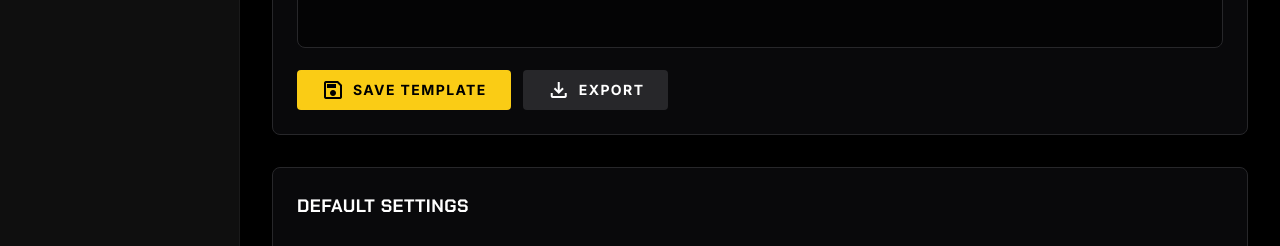
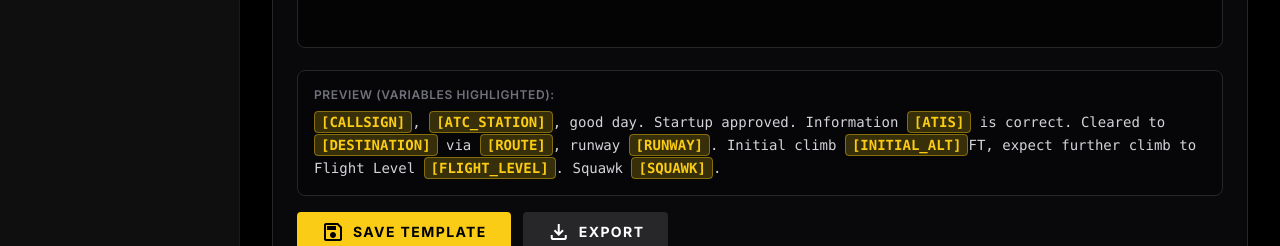
Before and after one commit to hsanmahmood/24ifr, a React (Vite) app in the folder frontend/: page /config in a window 1280 px wide. Shown: the part 433-679 px from the top of the page. Built offline with nearby package versions, Linux system fonts and the light colour scheme; no server answers.

Commit message:
Add visual preview highlighting for template variables

```diff
--- a/frontend/src/pages/ConfigPage.jsx
+++ b/frontend/src/pages/ConfigPage.jsx
@@ -55,6 +55,24 @@ const ConfigPage = () => {
         return settings.clearanceTemplate.replace(/\[([^\]]+)\]/g, '{$1}');
     };
 
+    const renderTemplatePreview = () => {
+        // Split template into parts and variables for visual highlighting
+        const parts = settings.clearanceTemplate.split(/(\[[^\]]+\])/);
+
+        return parts.map((part, index) => {
+            if (part.match(/^\[[^\]]+\]$/)) {
+                // This is a variable
+                return (
+                    <span key={index} className="bg-primary/20 text-primary font-semibold px-1.5 py-0.5 rounded border border-primary/40">
+                        {part}
+                    </span>
+                );
+            }
+            // Regular text
+            return <span key={index}>{part}</span>;
+        });
+    };
+
     const copyExportToClipboard = () => {
         navigator.clipboard.writeText(exportTemplateWithBraces());
         setShowExport(false);
@@ -95,6 +113,13 @@ const ConfigPage = () => {
                     className="w-full h-40 bg-black/50 border border-zinc-800 text-white font-mono text-sm rounded-lg p-4 outline-none focus:border-primary focus:ring-1 focus:ring-primary mb-4 resize-none"
                     placeholder="Enter your clearance template..."
                 ></textarea>
+
+                <div className="bg-black/30 border border-zinc-800 rounded-lg p-4 mb-4">
+                    <p className="text-xs text-zinc-500 mb-2 uppercase tracking-wider font-semibold">Preview (Variables Highlighted):</p>
+                    <p className="font-mono text-sm text-zinc-300 leading-relaxed whitespace-pre-wrap break-words">
+                        {renderTemplatePreview()}
+                    </p>
+                </div>
 
                 <div className="flex items-center gap-3">
                     <button
```
